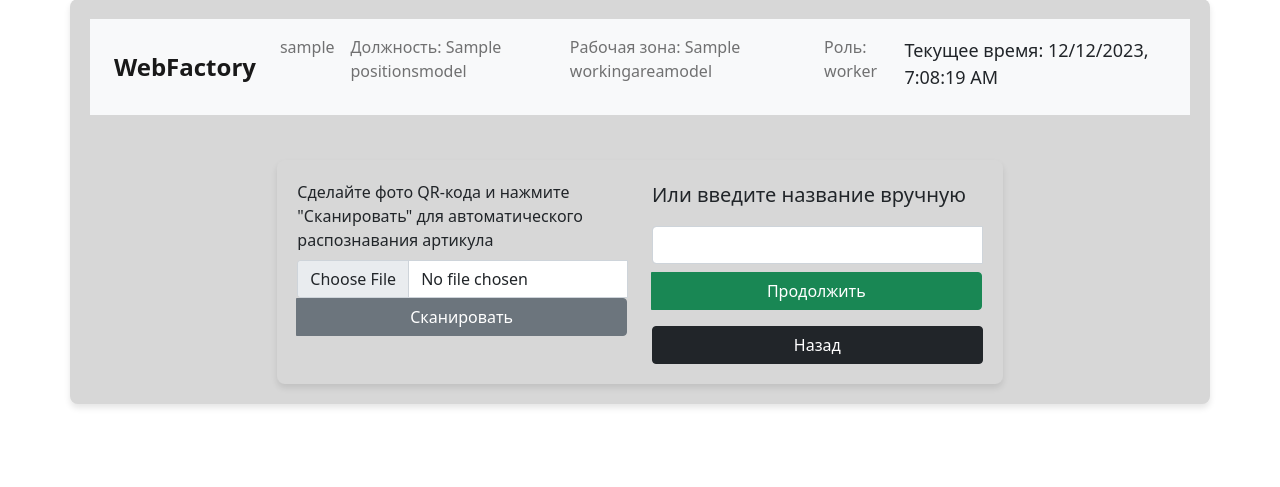
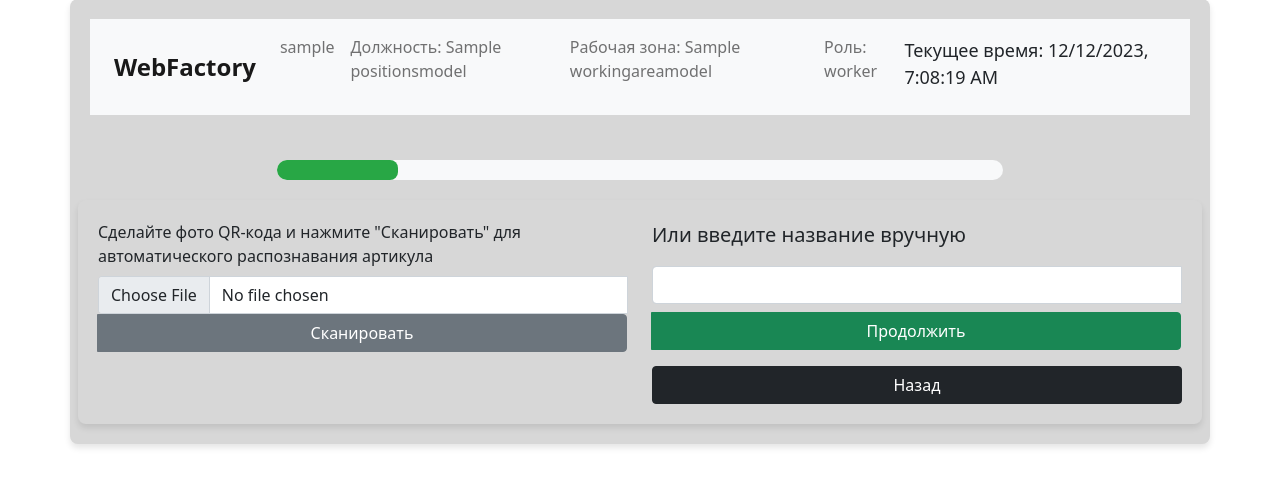
Before and after one commit to evergreen-96/webfactory, a Django app: page /shift/scan/ in a window 1280 px wide. Shown: the part 25-512 px from the top of the page. Run offline with Django 4.2, Linux system fonts and the light colour scheme; a user stored in the database is signed in; tables that the repository leaves empty hold one stand-in row (values such as "Sample post"); parts of the project's set-up code (start-up, migrations or seed data) failed here and were passed over.

Commit message:
added progress bar

```diff
--- a/webapp/core/templates/include/shift/scan_name_page.html
+++ b/webapp/core/templates/include/shift/scan_name_page.html
@@ -1,9 +1,37 @@
 {% extends "base/base.html" %}
 
 {% block content %}
+    <style>
+        /* Стили для прогресс-бара */
+        .progress-bar-container {
+            margin-top: 20px;
+        }
+
+        .progress-bar {
+            height: 20px;
+            background-color: #f8f9fa;
+            border-radius: 10px;
+        }
+
+        .progress-bar-fill {
+            height: 100%;
+            border-radius: 8px;
+            background-color: #28a745;
+            transition: width 0.3s ease-in-out;
+        }
+    </style>
+            <div class="progress-bar-container">
+                <div class="progress-bar">
+                    <div class="progress-bar-fill" style="width: 16.6%;"></div>
+                </div>
+            </div>
+        </div>
     <div class="container">
         <div class="row">
+
         <div class="col-md-6">
+
+            <!-- Scan Form -->
             <form id="scanForm" method="post" action="{% url 'shift_scan_page' %}" class="mb-4">
                 {% csrf_token %}
                 <label for="imageFile" class="form-label">Сделайте фото QR-кода и нажмите "Сканировать" для
@@ -11,7 +39,8 @@
                 <div class="input-group mb-3">
                     <input type="file" name="image" id="imageFile" capture="user" accept="image/*"
                            class="form-control">
-                        <button name="action" value="scan" class="btn btn-secondary w-100" type="submit">Сканировать</button>
+                    <button name="action" value="scan" class="btn btn-secondary w-100" type="submit">Сканировать
+                    </button>
                 </div>
             </form>
         </div>
@@ -32,10 +61,11 @@
             </form>
         </div>
     </div>
-    </div>
+
+    <!-- Static Progress Bar -->
+
 
     <script>
-
         document.getElementById('uploadForm').addEventListener('submit', function (event) {
             var formData = document.getElementById('partname').value.trim();
             if (formData === '') {
@@ -48,6 +78,11 @@
             event.preventDefault();
             var formData = new FormData(this);
             var url = '/qr-decoder/';  // URL for form processing on the server
+            var progressBarFill = document.querySelector('.progress-bar-fill');
+
+            // Update progress bar
+            progressBarFill.style.width = '100%';
+
             var xhr = new XMLHttpRequest();
             xhr.open('POST', url, true);
             xhr.onreadystatechange = function () {
@@ -62,6 +97,9 @@
                     } else {
                         alert("Ошибка, попробуйте еще раз");
                     }
+
+                    // Reset progress bar
+                    progressBarFill.style.width = '0%';
                 }
             };
             xhr.send(formData);
```
Also changed, not shown: webapp/core/templates/include/shift/ending_order_page.html (+24 -0 lines), webapp/core/templates/include/shift/processing_page.html (+24 -0 lines), webapp/core/templates/include/shift/quantity_page.html (+24 -0 lines), webapp/core/templates/include/shift/setup_page.html (+24 -0 lines). Lines whose indentation alone changed are shown as unchanged.
